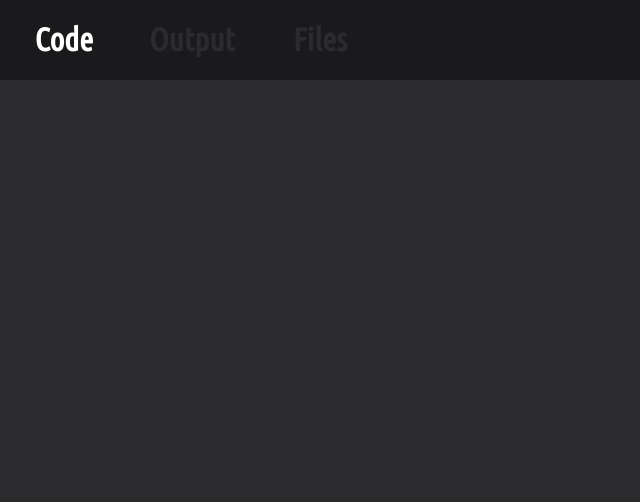
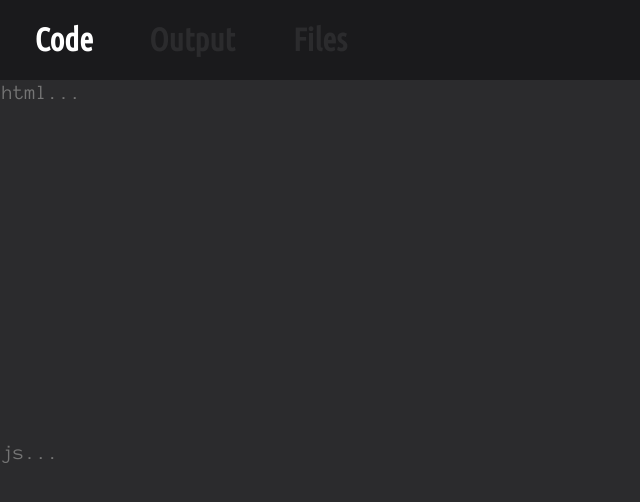
Before and after one commit to problemtwo/another-lame-website, a plain HTML site: page index.html in a window 1280 px wide. Shown: the top 502 px of the page, 0-640 px from the left. Drawn offline with Linux system fonts and the light colour scheme.

Commit message:
Update index.html

```diff
--- a/index.html
+++ b/index.html
@@ -12,8 +12,9 @@
     <h1 class='title t-output'>Output</h1>
     <h1 class='title t-files'>Files</h1>
    </div>
-   <textarea class='code-html' spellcheck='false'></textarea>
-   <textarea class='code-js' spellcheck='false'></textarea>
+   <textarea class='code-html' spellcheck='false' placeholder='html...'></textarea>
+   <textarea class='code-css' spellcheck='false' placeholder='css...'></textarea>
+   <textarea class='code-js' spellcheck='false' placeholder='js...'></textarea>
    <iframe class='output'></iframe>
    <div class='files'></div>
    <div id='filename'></div>
```
